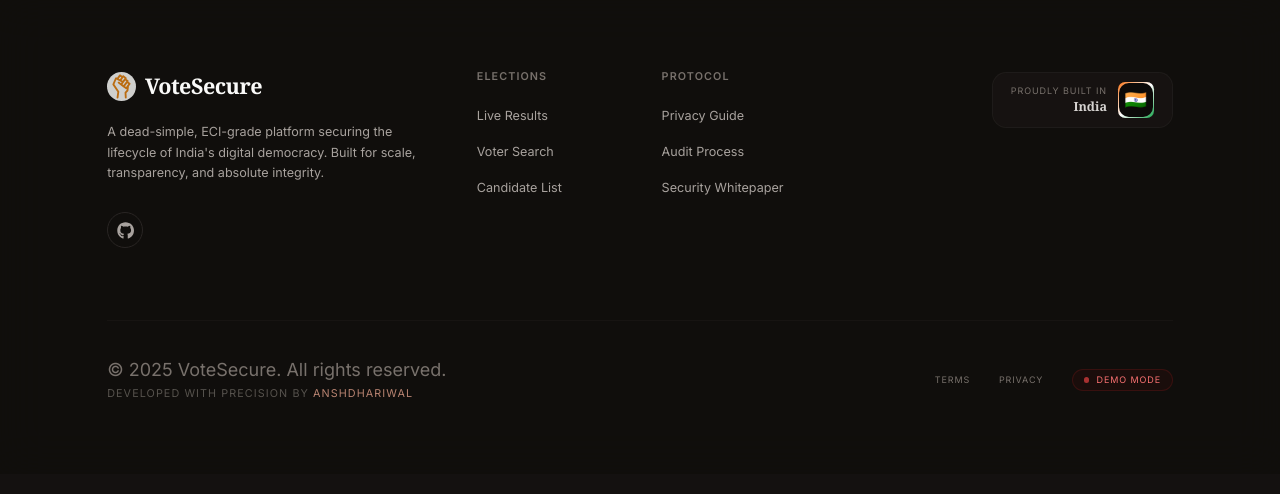
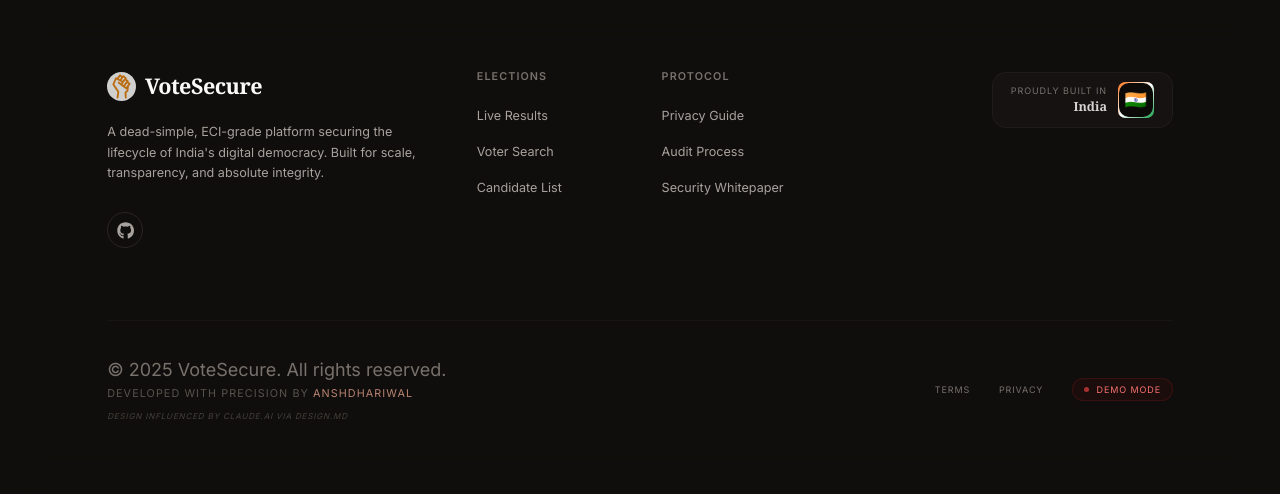
Before and after one commit to anshdhariwal/votesecure, a Django app: page / in a window 1280 px wide. Shown: the part 2754-3248 px from the top of the page. Before the commit the page ends 3152 px from the top, so only its background shows below. Run offline with Django 4.2, Linux system fonts and the light colour scheme; data that the repository does not hold is empty; some libraries are stand-ins or nearby versions.

Commit message:
style: add design attribution to footer

```diff
--- a/templates/core/homepage.html
+++ b/templates/core/homepage.html
@@ -252,6 +252,7 @@
             <div class="flex flex-col gap-1 items-center md:items-start">
                 <p class="text-stone-500 font-body-md text-xl">© 2025 VoteSecure. All rights reserved.</p>
                 <p class="text-stone-600 font-body-md text-[12px] uppercase tracking-widest">Developed with precision by <a href="https://github.com/anshdhariwal" target="_blank" class="text-primary/70 hover:text-primary transition-colors">anshdhariwal</a></p>
+                <p class="text-stone-700 font-body-md text-[9px] uppercase tracking-widest mt-1 italic">Design influenced by Claude.ai via design.md</p>
             </div>
             <div class="flex items-center gap-8">
                 <a href="#" class="text-[10px] font-label-caps text-stone-500 hover:text-stone-300 transition-colors uppercase tracking-widest">Terms</a>
```
